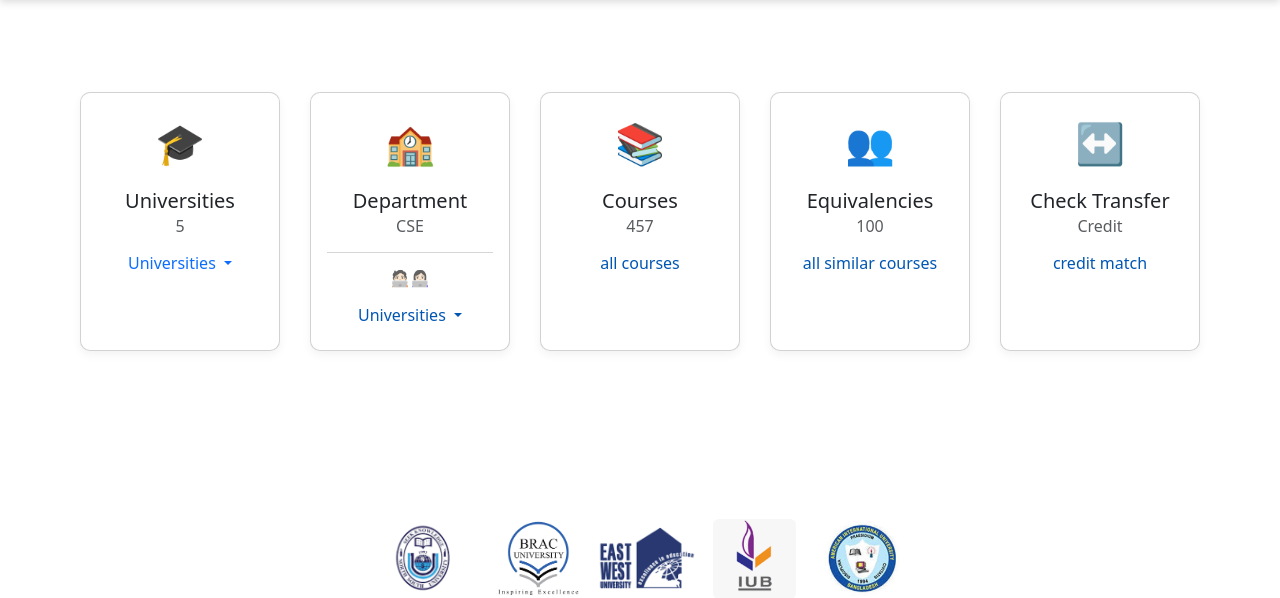
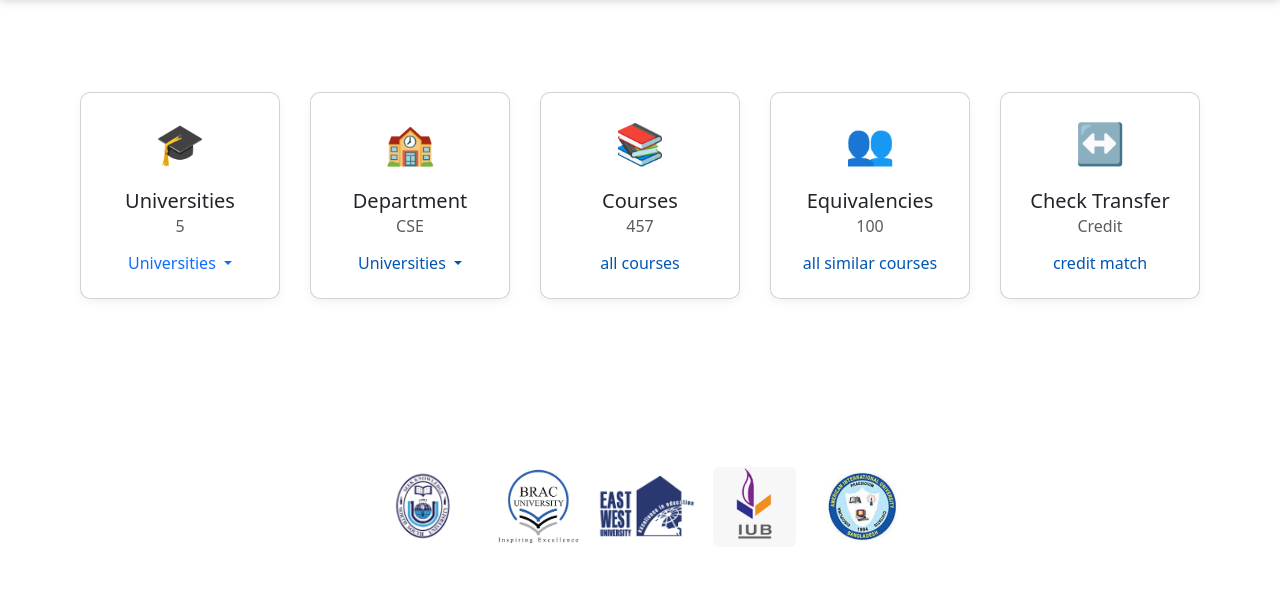
Before and after one commit to fuad556805/CreditTransfer_website, a Django app: page /home/ in a window 1280 px wide. Shown: the part 70-668 px from the top of the page. Run offline with Django 5.2, Linux system fonts and the light colour scheme; parts of the project's set-up code (start-up, migrations or seed data) failed here and were passed over; some libraries are stand-ins or nearby versions.

Commit message:
Update universities and CSE dropdown in home.html

```diff
--- a/templates/home/home.html
+++ b/templates/home/home.html
@@ -32,7 +32,7 @@
     <div style="font-size: 40px; color: #003366; margin-top: 20px;">🏫</div>
     <div class="card-body">
       <h5 class="card-title">Department</h5>
-      <h6 class="card-subtitle mb-2 text-muted">CSE<hr>🧑🏻‍💻👩🏻‍💻</h6>
+      <h6 class="card-subtitle mb-2 text-muted">CSE</h6>
       <div class="dropdown">
         <a class="btn btn-link dropdown-toggle" href="#" role="button" data-bs-toggle="dropdown" aria-expanded="false" style="text-decoration: none; color: #0056b3;">
           Universities
```
